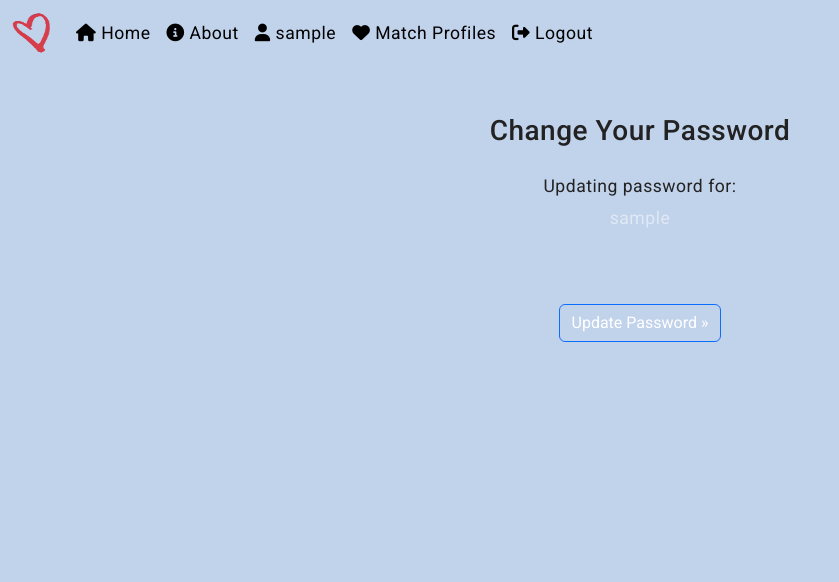
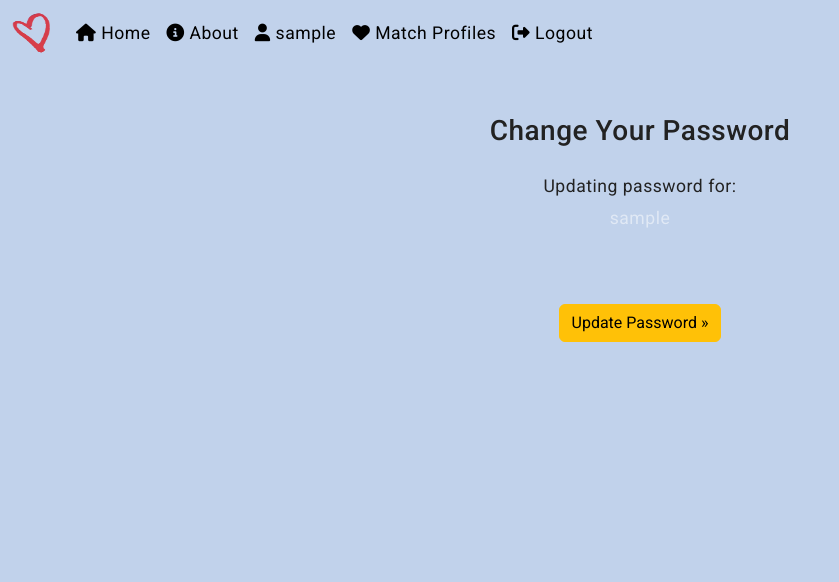
Before and after one commit to j0hanz/Team6-Feb25Hackathon, a Django app: page /accounts/password/change/ in a window 1280 px wide. Shown: the top 582 px of the page, without its empty margins (0-839 px from the left). Run offline with Django 5.2, Linux system fonts and the light colour scheme; the visitor is signed in with stand-in values (Sample User, id 1); some web fonts are replaced.

Commit message:
Update button styles to use warning color and add custom scrollbar styles

```diff
--- a/profiles/templates/profiles/profile.html
+++ b/profiles/templates/profiles/profile.html
@@ -47,7 +47,7 @@
         </form>
         <div class="text-center mt-4">
           <a href="{% url 'password_change' %}"
-             class="btn btn-outline-secondary">
+             class="btn btn-warning">
             <i class="fas fa-key"></i> Change Password
           </a>
         </div>
--- a/static/css/styles.css
+++ b/static/css/styles.css
@@ -61,6 +61,21 @@ body.Roboto {
 
 body.Lexend {
   font-family: "Lexend Deca", sans-serif;
+}
+
+/* Scrollbar */
+*::-webkit-scrollbar {
+  width: 0.9rem !important;
+}
+
+*::-webkit-scrollbar-thumb {
+  background: var(--button-background);
+  transition: all 0.5s ease;
+  border-radius: 3px;
+}
+
+*::-webkit-scrollbar-track {
+  background: var(--background-dark);
 }
 
 .navbar-toggler {
--- a/templates/account/password_change.html
+++ b/templates/account/password_change.html
@@ -45,7 +45,7 @@
             {{ form.new_password2.label_tag }} {{ form.new_password2 }}
           </div>
           <button type="submit"
-                  class="btn btn-outline-primary text-white mt-2">
+                  class="btn btn-warning mt-2">
             {% trans "Update Password" %} »
           </button>
         </form>
```
